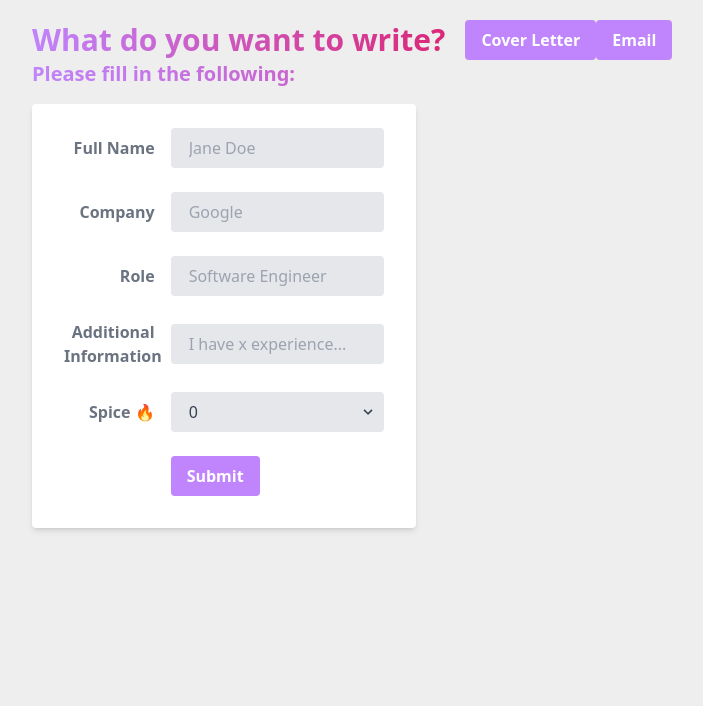
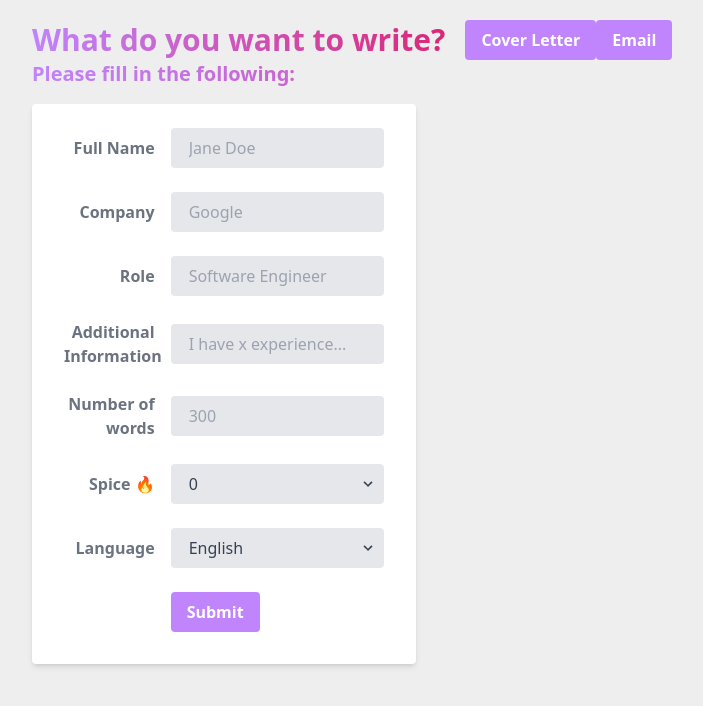
Before and after one commit to Loxiiii/ai-tool, a Next.js app: page / in a window 1280 px wide. Shown: the top 706 px of the page, without its empty margins (48-751 px from the left). Built offline with nearby package versions, Linux system fonts and the light colour scheme.

Commit message:
Added changes to the api route

```diff
--- a/pages/api/hello.ts
+++ b/pages/api/hello.ts
@@ -27,15 +27,32 @@ const openai = new OpenAIApi(configuration);
 export default function handleTest(req, res) {
   // console.log(req.body.prompt);
   const temperature = Number(req.body.spice) / 10;
+  const length = Math.floor(Number(req.body.length) / 1.333);
+  if (req.body.language === 'English') {
     openai.createCompletion({
       model: 'text-davinci-003',
       // prompt: req.body.prompt,
       // eslint-disable-next-line quotes
-    prompt: `Write a cover letter for the company ${req.body.company}, specifically for the role ${req.body.role}. My name is ${req.body.fullName}. ${req.body.info}. Mention how aligned I am with their values. express how their services would have been extremely useful for my past experience`,
-    max_tokens: 400,
+      prompt: `Write a cover letter for the company ${req.body.company}, specifically for the role ${req.body.role}. My name is ${req.body.fullName}. Please, rephrase the following information and make it look interesting: ${req.body.info}. Mention how aligned I am with their values. Evaluate what this company does and express how valuable it is are and how much I appreciate it, trying to link it to my past experience. If there is no relationship, just show how useful they are and make it in ${req.body.language}`,
+      max_tokens: length,
       temperature,
     }).then((data) => {
       console.log(data.data.choices);
       res.send(data.data.choices);
     });
   }
+
+  // if (req.body.language === 'Spanish') {
+  //   openai.createCompletion({
+  //     model: 'text-davinci-003',
+  //     // prompt: req.body.prompt,
+  //     // eslint-disable-next-line quotes
+  //     prompt: `Escribe una carta de presentación para la empresa ${req.body.company}, concretamente para el puesto ${req.body.role}. Mi nombre es ${req.body.fullName}. Por favor, reformula la siguiente información y haz que parezca interesante: ${req.body.info}. Menciona lo alineado que estoy con sus valores. Evalúa lo que hace esta empresa y expresa lo valiosa que es y lo mucho que la aprecio, intentando relacionarlo con mi experiencia pasada. Si no hay relación, basta con mostrar lo útiles que son.`,
+  //     max_tokens: length,
+  //     temperature,
+  //   }).then((data) => {
+  //     console.log(data.data.choices);
+  //     res.send(data.data.choices);
+  //   });
+  // }
+}
--- a/pages/index.tsx
+++ b/pages/index.tsx
@@ -10,6 +10,8 @@ export default function Home() {
   const [role, setRole] = useState('');
   const [info, setInfo] = useState('');
   const [spice, setSpice] = useState(1);
+  const [length, setLength] = useState(300);
+  const [language, setLanguage] = useState('English');
 
   const handleFullNameChange = (e) => {
     setFullName(e.target.value);
@@ -31,6 +33,14 @@ export default function Home() {
     setSpice(e.target.value);
   };
 
+  const handleLengthChange = (e) => {
+    setLength(e.target.value);
+  };
+
+  const handleLanguageChange = (e) => {
+    setLanguage(e.target.value);
+  };
+
   const handleSubmitCoverLetter = (e) => {
     e.preventDefault();
     axios({
@@ -42,6 +52,8 @@ export default function Home() {
         role,
         info,
         spice,
+        length,
+        language,
       },
     }).then((data) => {
       console.log(data.data[0].text);
@@ -135,16 +147,24 @@ export default function Home() {
                   />
                 </div>
               </div>
-              {/* <div className="md:flex md:items-center mb-6">
+              <div className="md:flex md:items-center mb-6">
                 <div className="md:w-1/3">
                   <label className="block text-gray-500 font-bold md:text-right mb-1 md:mb-0 pr-4">
-                    Spice 🔥
+                    Number of words
                   </label>
                 </div>
                 <div className="md:w-2/3">
-                  <input className="bg-gray-200 appearance-none border-2 border-gray-200 rounded w-full py-2 px-4 text-gray-700 leading-tight focus:outline-none focus:bg-white focus:border-purple-500" id="inline-full-name" type="text" placeholder="Jane Doe" />
+                  <input
+                    onChange={(e) => {
+                      handleLengthChange(e);
+                    }}
+                    className="bg-gray-200 appearance-none border-2 border-gray-200 rounded w-full py-2 px-4 text-gray-700 leading-tight focus:outline-none focus:bg-white focus:border-purple-500"
+                    id="inline-full-name"
+                    type="text"
+                    placeholder="300"
+                  />
                 </div>
-              </div> */}
+              </div>
               <div className="md:flex md:items-center mb-6">
                 <div className="md:w-1/3">
                   <label className="block text-gray-500 font-bold md:text-right mb-1 md:mb-0 pr-4">
@@ -178,6 +198,30 @@ export default function Home() {
 
                 </div>
               </div>
+              <div className="md:flex md:items-center mb-6">
+                <div className="md:w-1/3">
+                  <label className="block text-gray-500 font-bold md:text-right mb-1 md:mb-0 pr-4">
+                    Language
+                  </label>
+                </div>
+                <div className="md:w-2/3">
+                  <div className="relative">
+                    <select
+                      onChange={(e) => {
+                        handleLanguageChange(e);
+                      }}
+                      className="bg-gray-200 appearance-none border-2 border-gray-200 rounded w-full py-2 px-4 text-gray-700 leading-tight focus:outline-none focus:bg-white focus:border-purple-500 placeholder:5"
+                    >
+                      <option>English</option>
+                      <option>Spanish</option>
+                    </select>
+                    <div className="pointer-events-none absolute inset-y-0 right-0 flex items-center px-2 text-gray-700">
+                      <svg className="fill-current h-4 w-4" xmlns="http://www.w3.org/2000/svg" viewBox="0 0 20 20"><path d="M9.293 12.95l.707.707L15.657 8l-1.414-1.414L10 10.828 5.757 6.586 4.343 8z" /></svg>
+                    </div>
+                  </div>
+
+                </div>
+              </div>
               <div className="md:flex md:items-center">
                 <div className="md:w-1/3" />
                 <div className="md:w-2/3">
```
Lines whose indentation alone changed are shown as unchanged.
